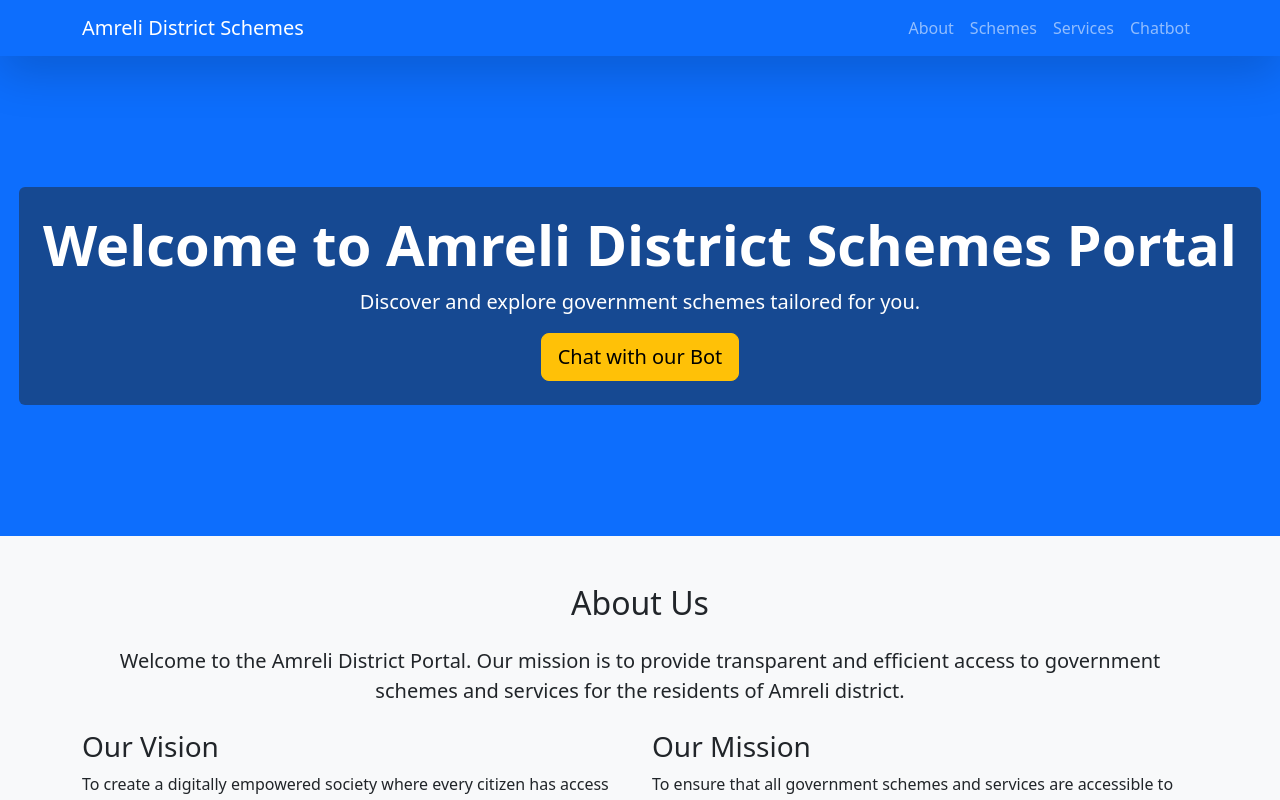
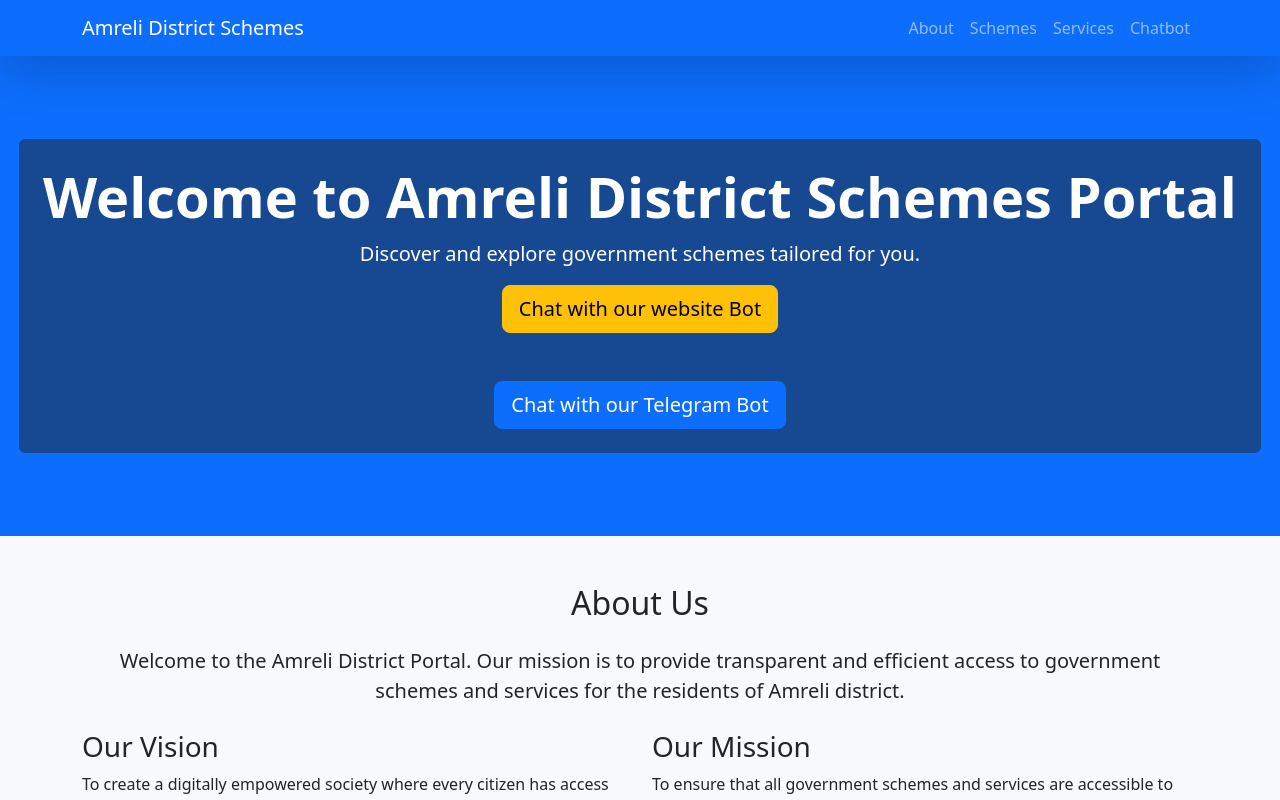
Before and after one commit to Jadeja01/chatbot, a Next.js app: page / in a window 1280 px wide. Shown: the top 800 px of the page. Built offline with nearby package versions, Linux system fonts and the light colour scheme.

Commit message:
Telegram bot added

```diff
--- a/app/page.js
+++ b/app/page.js
@@ -23,8 +23,15 @@ export default function Home() {
             Discover and explore government schemes tailored for you.
           </p>
           <Link href="/chatbot" className="btn btn-warning btn-lg">
-            Chat with our Bot
+            Chat with our website Bot
           </Link>
+          <div className="row mt-5">
+          <div className="col-12 text-center">
+            <a href="https://t.me/amreliinfo_bot" className="btn btn-primary btn-lg" target="_blank" rel="noopener noreferrer">
+              Chat with our Telegram Bot
+            </a>
+          </div>
+        </div>
         </div>
       </div>
 
```
